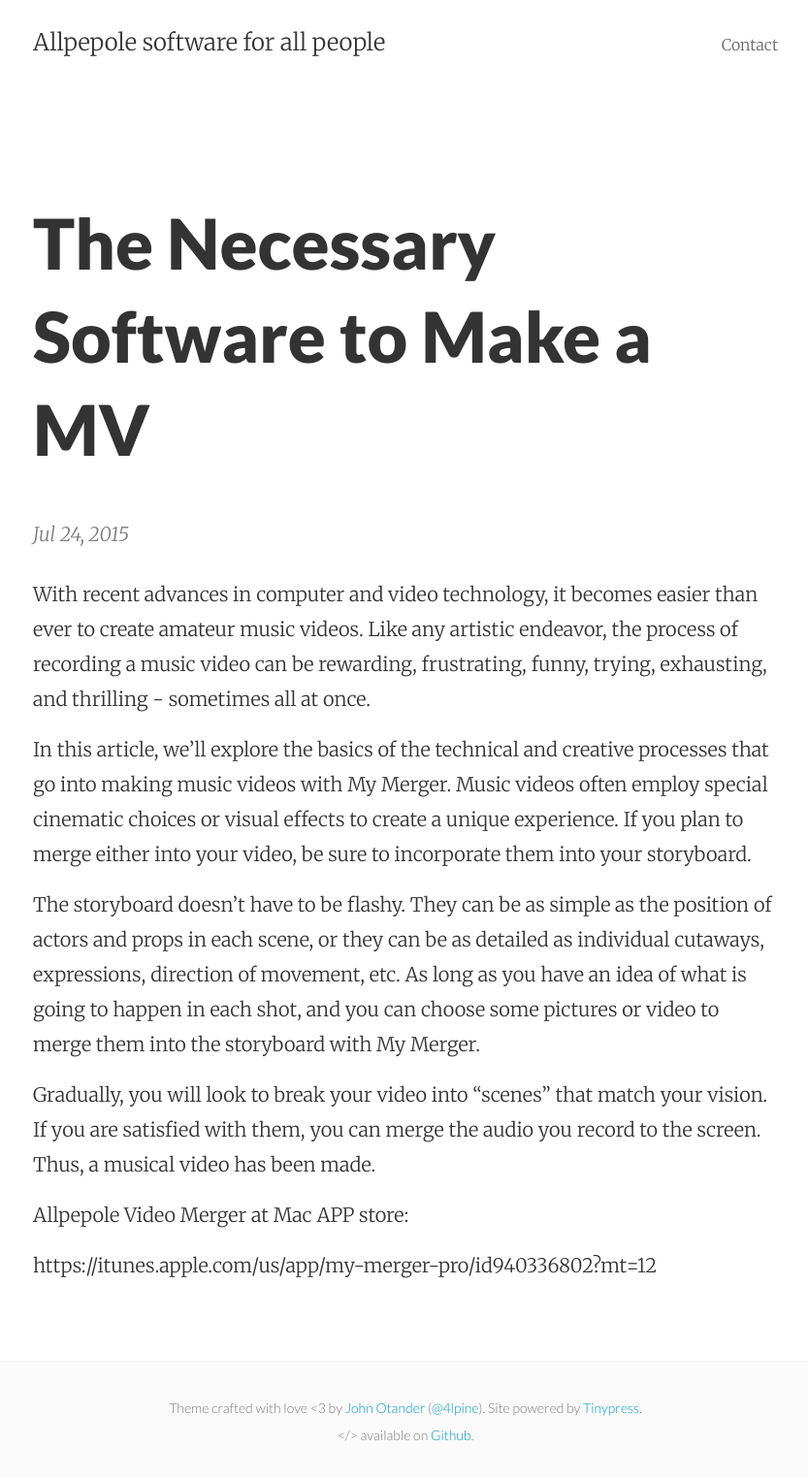
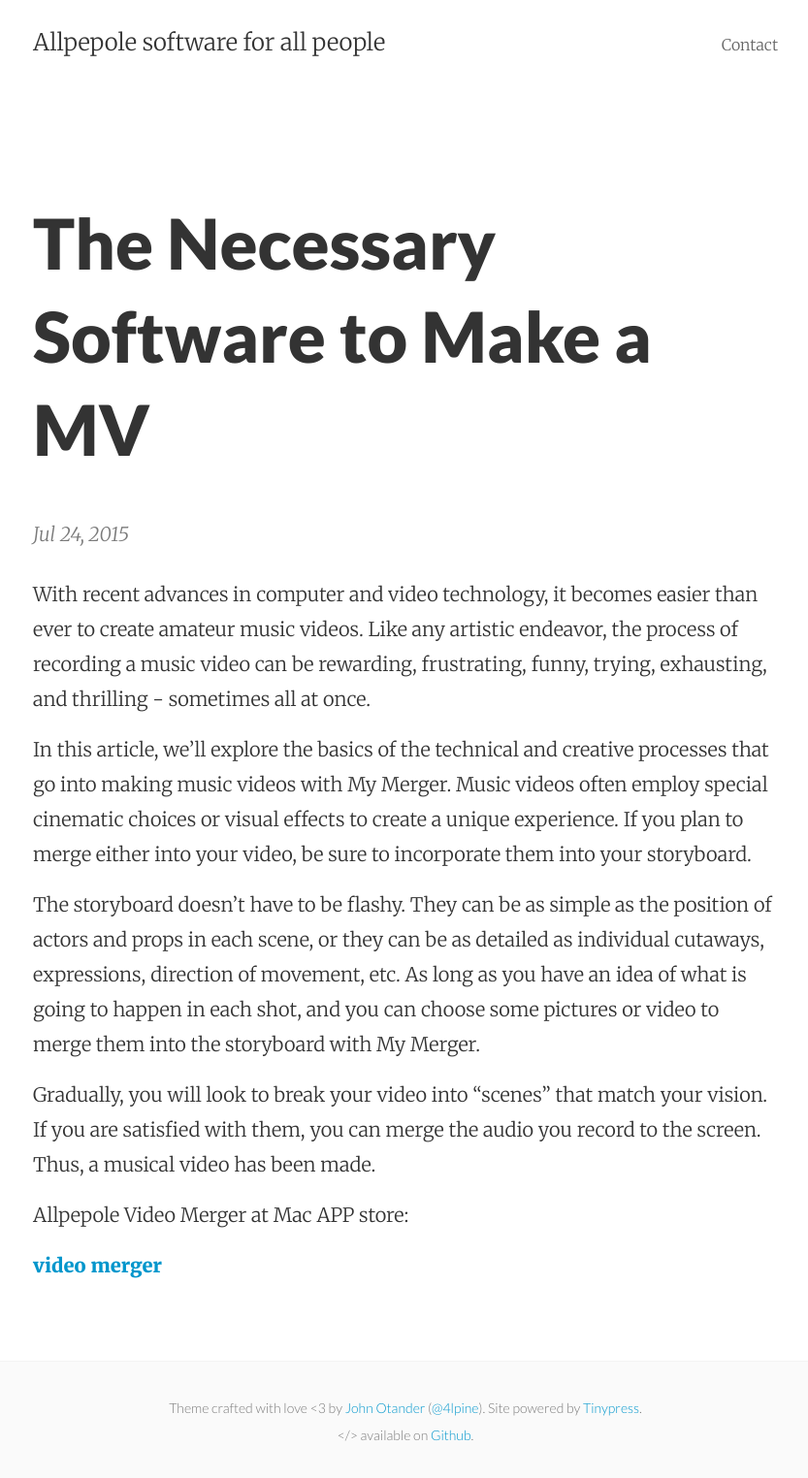
Before and after one commit to AllPepole/AllPepole.github.io, a Jekyll site: the page built from _posts/2015-07-24-the-necessary-software-to-make-a-mv.markdown, in a window 1280 px wide. Shown: the whole page at 97% size, without its empty margins (222-1055 px from the left). Built offline with Jekyll 4.4.1, drawn with Linux system fonts in a browser that asks for light colours.

Commit message:
Post update: The Necessary Software to Make a MV

```diff
--- a/_posts/2015-07-24-the-necessary-software-to-make-a-mv.markdown
+++ b/_posts/2015-07-24-the-necessary-software-to-make-a-mv.markdown
@@ -14,4 +14,4 @@ Gradually, you will look to break your video into “scenes” that match your v
 
 Allpepole Video Merger at Mac APP store:
 
-https://itunes.apple.com/us/app/my-merger-pro/id940336802?mt=12
+<a href="http://www.allpepole.com/MyMerger_Mac"><b>video merger</b></a>
```
